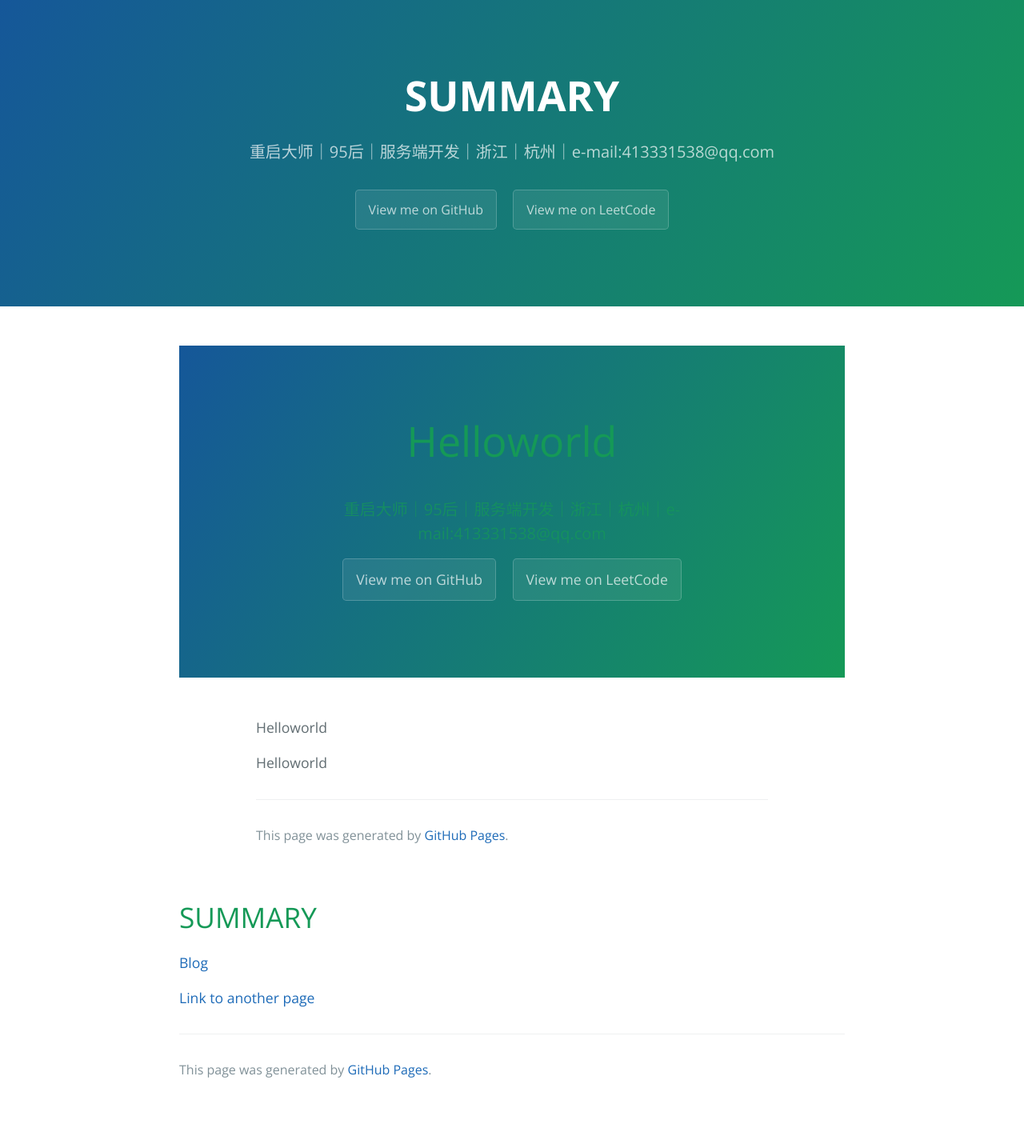
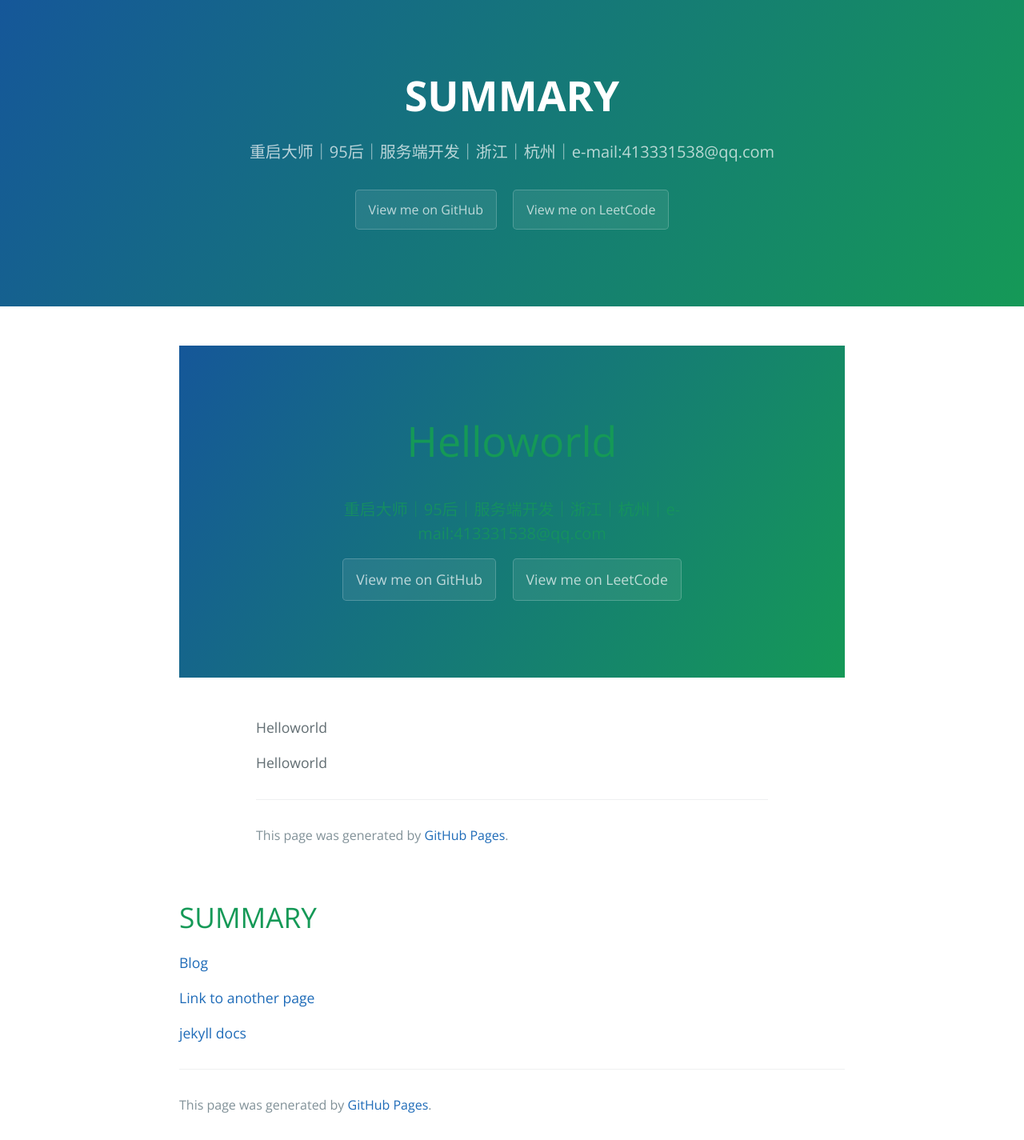
Before and after one commit to dc-orz/dc-orz.github.io, a Jekyll site: the page built from index.md, in a window 1280 px wide. Shown: the whole page at 80% size. Built offline with Jekyll 4.4.1, drawn with Linux system fonts in a browser that asks for light colours; our own code applies the rules of GitHub Pages for plain Markdown files; before the commit the page ends 1381 px from its top, so only the background shows below that.

Commit message:
Update index.md

```diff
--- a/index.md
+++ b/index.md
@@ -6,3 +6,5 @@ layout: default
 [Blog](https://docs.ps-ef.tech)
 
 [Link to another page](./docs/SUPPORT.html)
+
+[jekyll docs](https://jekyllrb.com/docs/)
```
